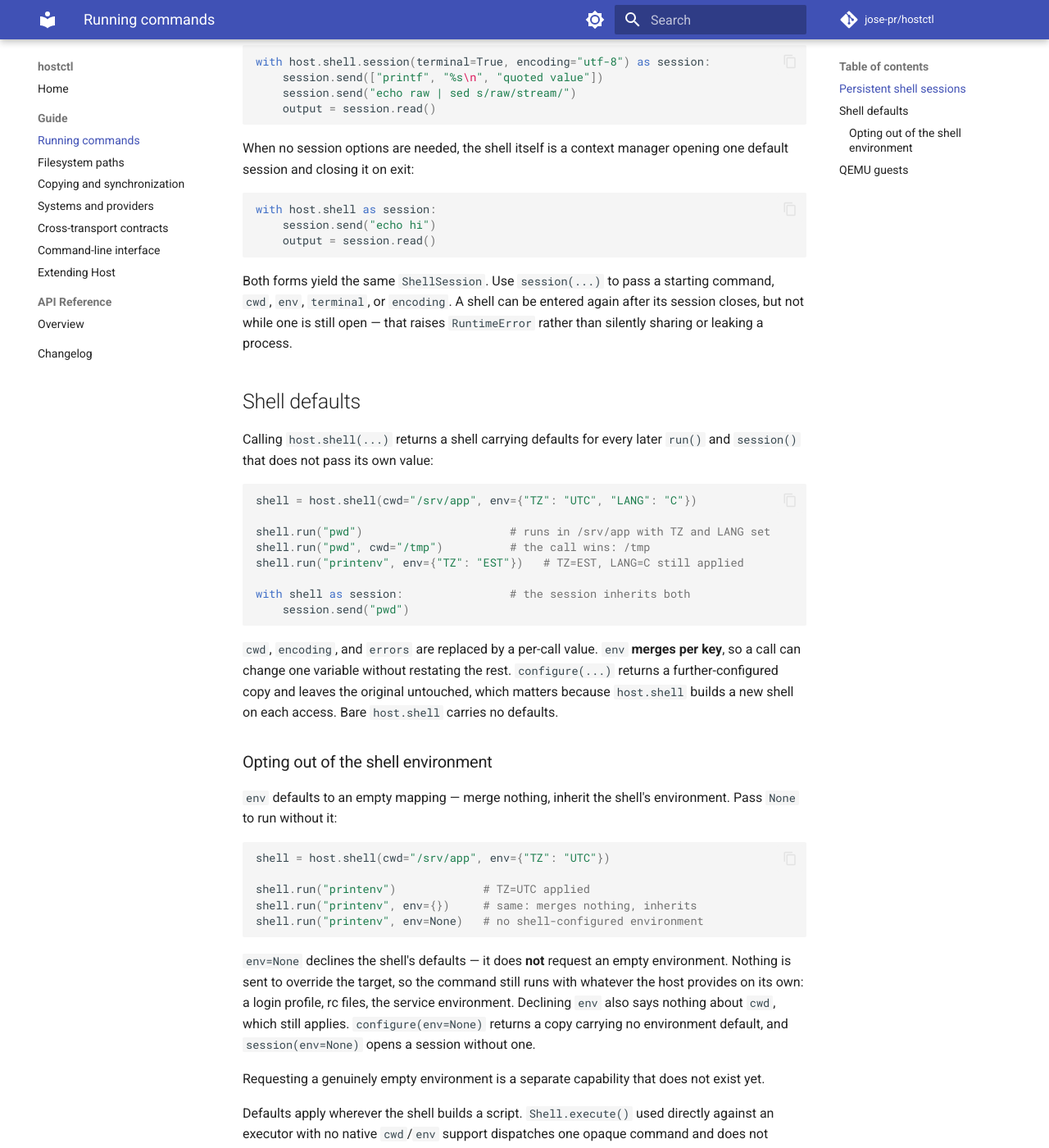
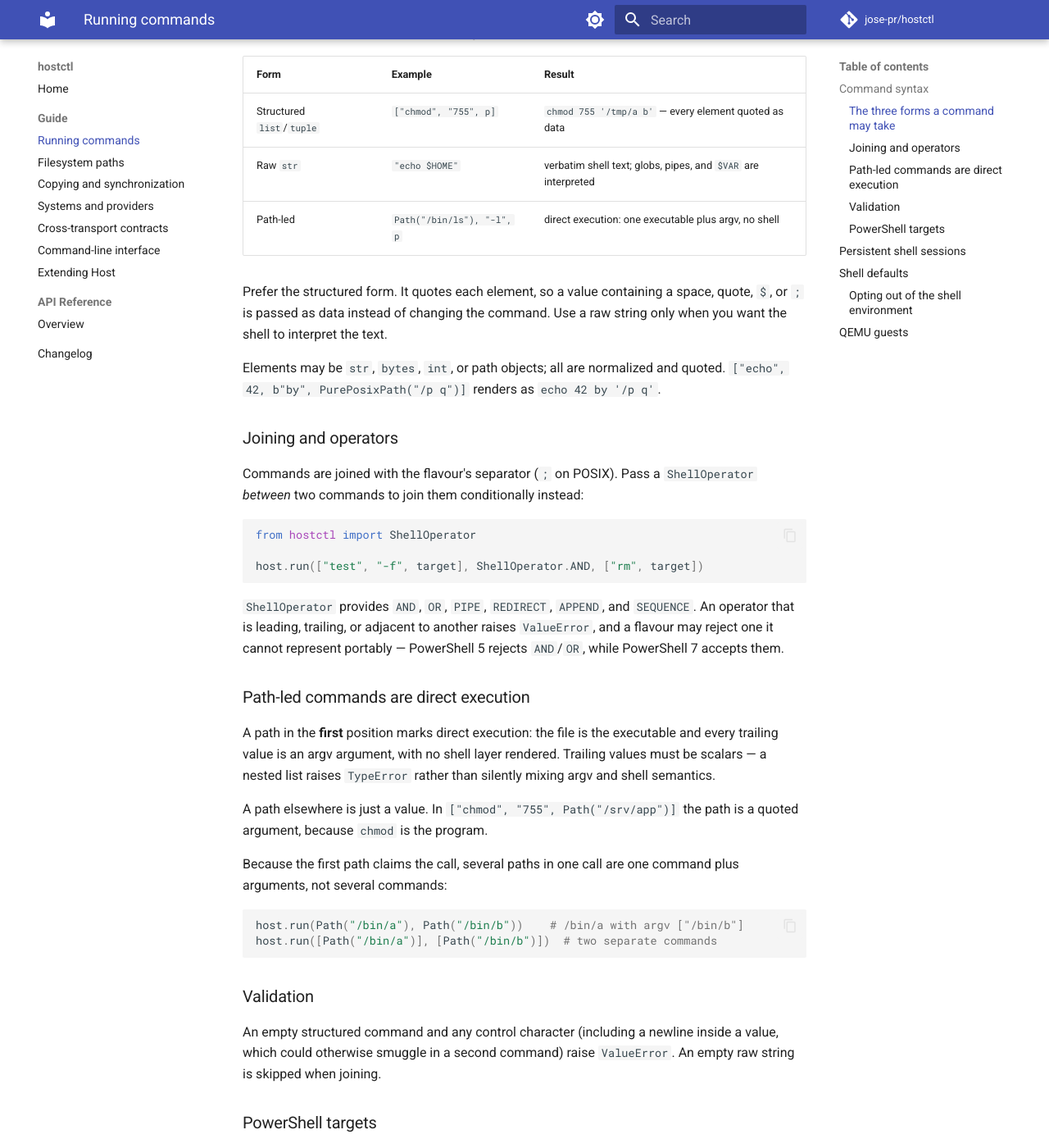
Before and after one commit to jose-pr/hostctl, an MkDocs documentation site: the page built from docs/guide/run.md, in a window 1280 px wide and 1400 px high, scrolled down 908 px. Shown: the whole window at 82% size. Built offline with MkDocs 1.6.1 and Material for MkDocs 9.7.7, drawn with Linux system fonts in a browser that asks for light colours; comment, search, counter and statistics services are not loaded; some of the changed text lies outside the part shown.

Commit message:
docs: document the full run() command syntax
The rules were one bullet: "multiple positional commands are joined with
`;`". That does not distinguish run([a,b,c]) from run(a,b,c), which is the
mistake callers actually make -- the first is one quoted command, the
second is three.

Documents the three command forms, the two mirror-image mistakes,
operators, path-led direct execution (including that several paths in one
call are one command plus argv, not several commands), validation, and
the PowerShell rendering. Every example is verified against the shipped
flavours.

Co-Authored-By: Claude Opus 5 (1M context) <noreply@anthropic.com>

````diff
--- a/docs/guide/run.md
+++ b/docs/guide/run.md
@@ -12,10 +12,98 @@ result = host.run("echo hello")
 print(result.stdout)
 ```
 
+## Command syntax
+
+`run(*cmds, **options)` takes **one positional argument per command** — it is
+varargs, not a list of commands. This is the distinction to get right:
+
+```python
+host.run(["chmod", "755", target])                      # ONE command
+host.run(["chmod", "755", target], ["chown", "u", target])  # TWO commands
+```
+
+A list is *one* command whose elements are quoted individually. Wrapping
+commands in an outer list does not produce several commands — the inner lists
+are stringified into a single nonsensical argument:
+
+```python
+host.run([["chmod", "755", target]])   # WRONG: one command, mangled
+```
+
+The mirror mistake is passing an argv as separate positionals, which makes each
+element its own command:
+
+```python
+host.run("chmod", "755", target)       # WRONG: runs chmod;755;/path
+```
+
+### The three forms a command may take
+
+| Form | Example | Result |
+| --- | --- | --- |
+| Structured `list`/`tuple` | `["chmod", "755", p]` | `chmod 755 '/tmp/a b'` — every element quoted as data |
+| Raw `str` | `"echo $HOME"` | verbatim shell text; globs, pipes, and `$VAR` are interpreted |
+| Path-led | `Path("/bin/ls"), "-l", p` | direct execution: one executable plus argv, no shell |
+
+Prefer the structured form. It quotes each element, so a value containing a
+space, quote, `$`, or `;` is passed as data instead of changing the command.
+Use a raw string only when you want the shell to interpret the text.
+
+Elements may be `str`, `bytes`, `int`, or path objects; all are normalized and
+quoted. `["echo", 42, b"by", PurePosixPath("/p q")]` renders as
+`echo 42 by '/p q'`.
+
+### Joining and operators
+
+Commands are joined with the flavour's separator (`;` on POSIX). Pass a
+`ShellOperator` *between* two commands to join them conditionally instead:
+
+```python
+from hostctl import ShellOperator
+
+host.run(["test", "-f", target], ShellOperator.AND, ["rm", target])
+```
+
+`ShellOperator` provides `AND`, `OR`, `PIPE`, `REDIRECT`, `APPEND`, and
+`SEQUENCE`. An operator that is leading, trailing, or adjacent to another
+raises `ValueError`, and a flavour may reject one it cannot represent
+portably — PowerShell 5 rejects `AND`/`OR`, while PowerShell 7 accepts them.
+
+### Path-led commands are direct execution
+
+A path in the **first** position marks direct execution: the file is the
+executable and every trailing value is an argv argument, with no shell layer
+rendered. Trailing values must be scalars — a nested list raises `TypeError`
+rather than silently mixing argv and shell semantics.
+
+A path elsewhere is just a value. In `["chmod", "755", Path("/srv/app")]` the
+path is a quoted argument, because `chmod` is the program.
+
+Because the first path claims the call, several paths in one call are one
+command plus arguments, not several commands:
+
+```python
+host.run(Path("/bin/a"), Path("/bin/b"))    # /bin/a with argv ["/bin/b"]
+host.run([Path("/bin/a")], [Path("/bin/b")])  # two separate commands
+```
+
+### Validation
+
+An empty structured command and any control character (including a newline
+inside a value, which could otherwise smuggle in a second command) raise
+`ValueError`. An empty raw string is skipped when joining.
+
+### PowerShell targets
+
+PowerShell flavours render a structured command through the `&` call operator
+and append `; exit $LASTEXITCODE` so the remote status propagates:
+
+```
+& 'Get-Item' 'C:/a b'; exit $LASTEXITCODE
+```
+
 `run()` returns a `subprocess.CompletedProcess`. Highlights:
 
-- Multiple positional commands are joined with `;`. A command given as a
-  `list`/`tuple` is shell-quoted piece by piece.
 - `capture_output` may be `True` (both streams), `"stdout"`, `"stderr"`, or
   `False`.
 - SSH `input=`, `cwd=`, `env=`, `check=`, `timeout=`, and
````
Also changed, not shown: README.md (+15 -0 lines).
